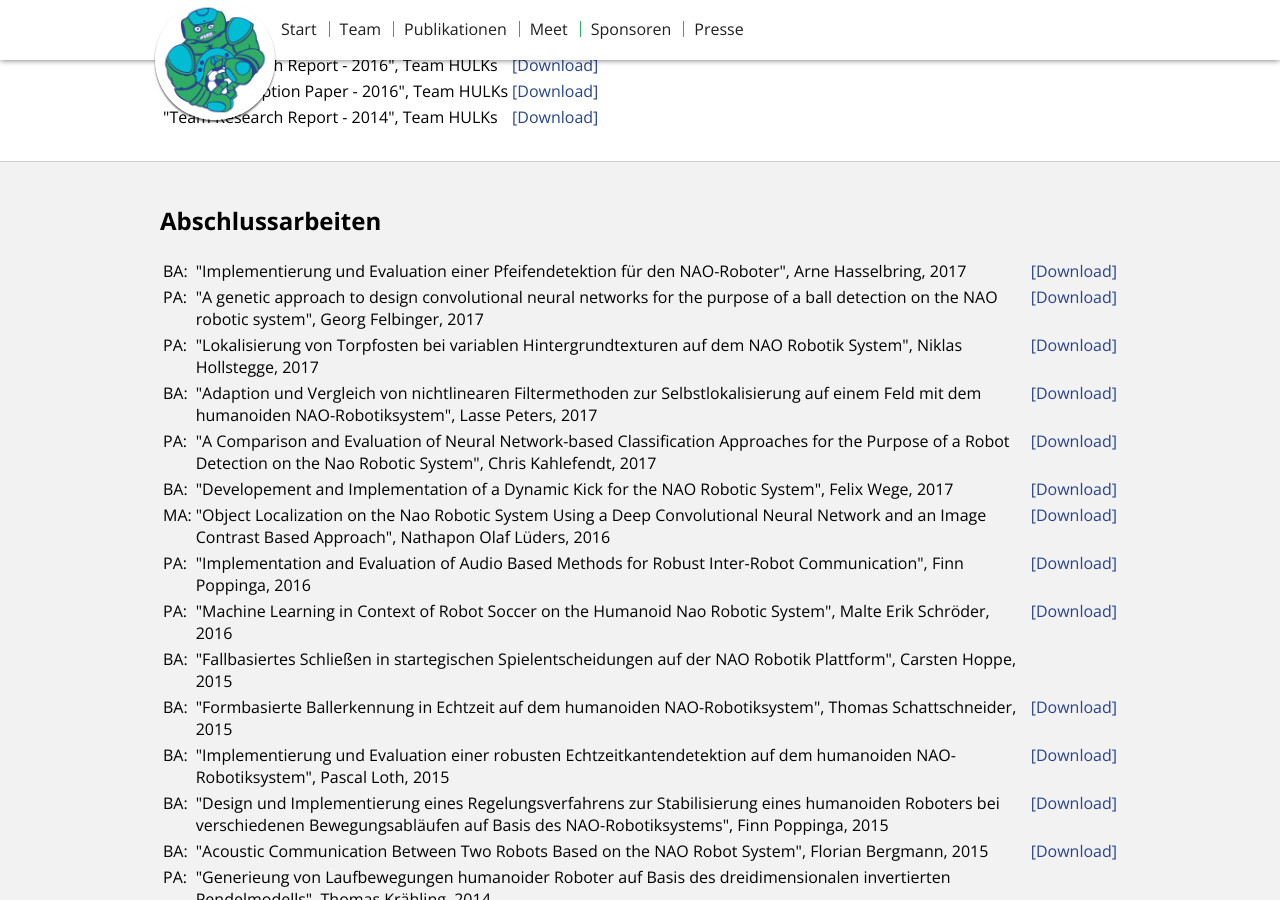
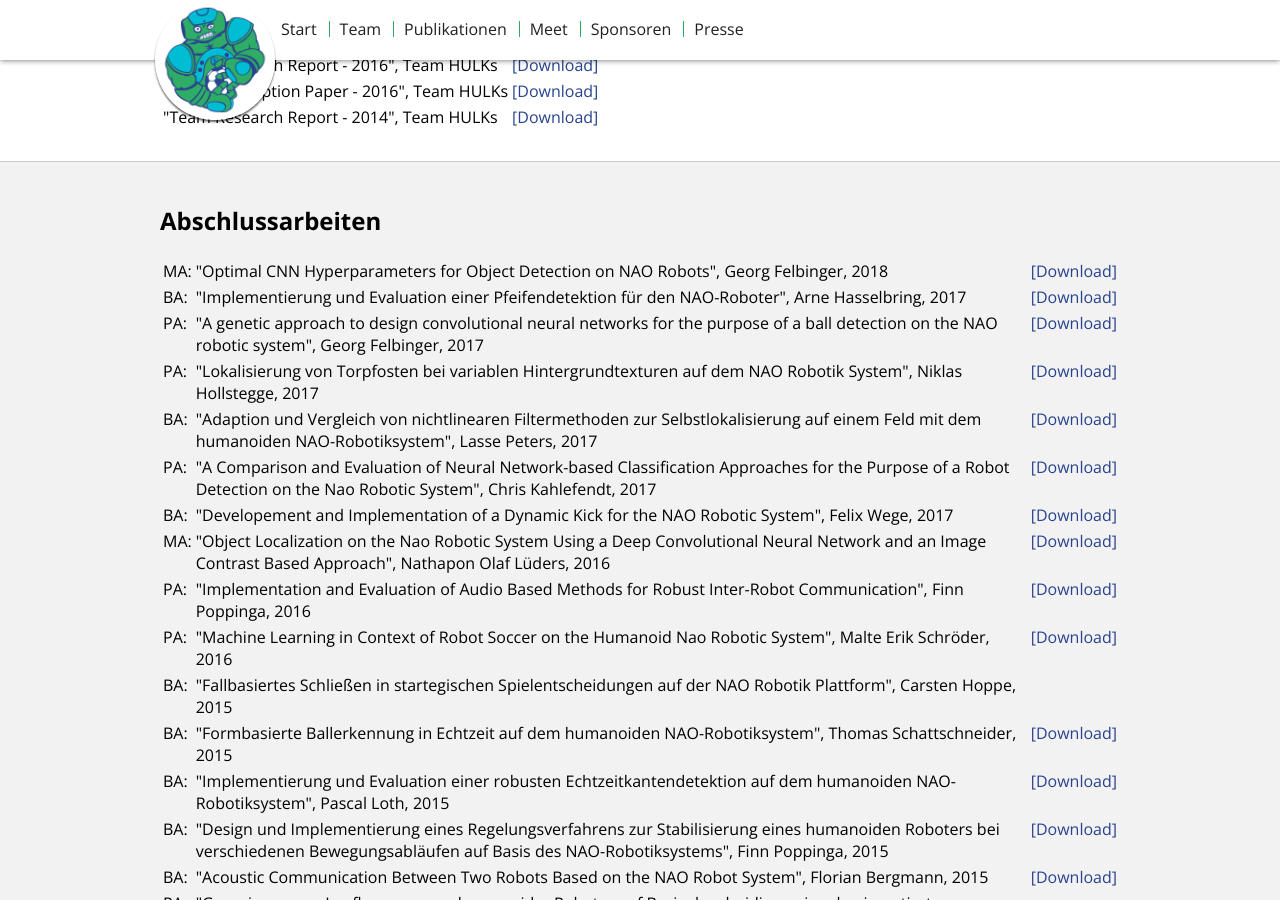
Before and after one commit to HULKs/hulks.github.io, a Jekyll site: the page built from publications/index.html, in a window 1280 px wide and 900 px high, scrolled down 317 px. Built offline with Jekyll 4.4.1, drawn with Linux system fonts in a browser that asks for light colours.

Commit message:
add MA gfelbing

```diff
--- a/publications/index.html
+++ b/publications/index.html
@@ -41,6 +41,11 @@ title: Publikationen
   <div class="container" id="publications">
     <h2>Abschlussarbeiten</h2>
     <table>
+      <tr>
+        <td valign="top">MA:</td>
+        <td>"Optimal CNN Hyperparameters for Object Detection on NAO Robots", Georg Felbinger, 2018</td>
+        <td valign="top"><a href="{{site.path}}/_files/MA_Georg-Felbinger.pdf" target="_blank">[Download]</a></td>
+      </tr>
       <tr>
         <td valign="top">BA:</td>
         <td>"Implementierung und Evaluation einer Pfeifendetektion für den NAO-Roboter", Arne Hasselbring, 2017</td>
```
Also changed, not shown: 1 other file.
